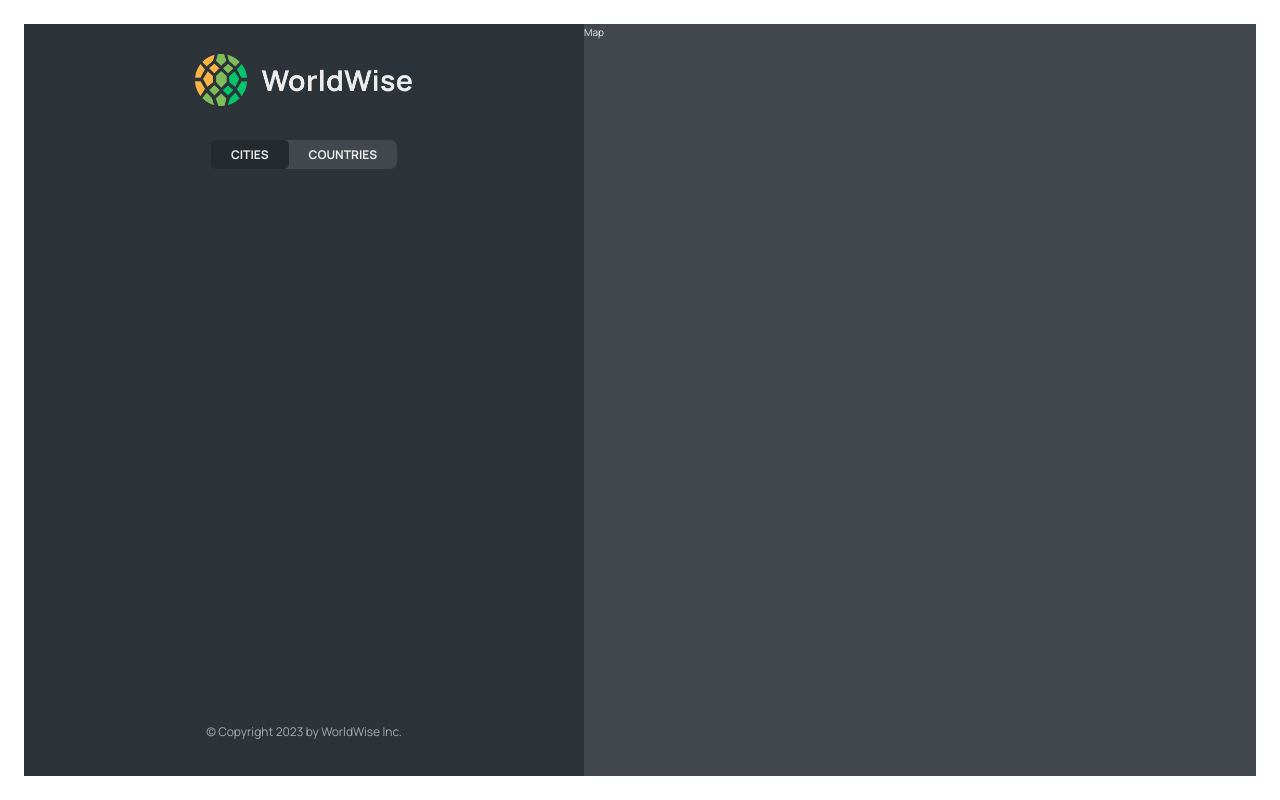
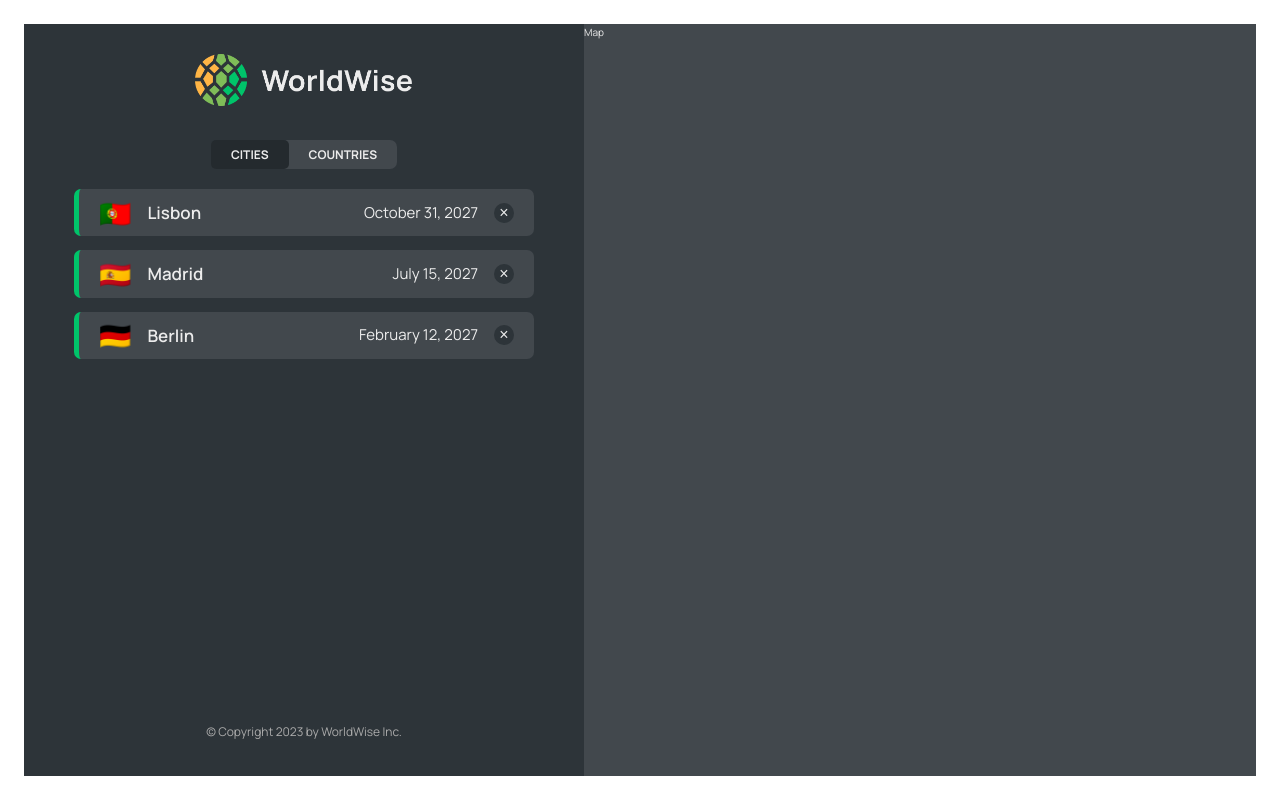
Before and after one commit to getOutOfHereInSmallSteps/React-WorldWise, a React (Vite) app: page /app/cities in a window 1280 px wide. Built offline with nearby package versions, Linux system fonts and the light colour scheme; data requests are answered from the project's data file.

Commit message:
implemented CityList component

```diff
--- a/package.json
+++ b/package.json
@@ -8,7 +8,7 @@
     "build": "vite build",
     "lint": "eslint . --ext js,jsx --report-unused-disable-directives --max-warnings 0",
     "preview": "vite preview",
-    "server": "json-server --watch data/cities.json --port 8000 -delay 500"
+    "server": "json-server --watch data/cities.json --port 8000 --delay 500"
   },
   "dependencies": {
     "json-server": "^0.17.3",
--- a/src/App.jsx
+++ b/src/App.jsx
@@ -1,4 +1,4 @@
-import React from 'react';
+import React, { useEffect, useState } from 'react';
 import { BrowserRouter, Route, Routes } from 'react-router-dom';
 
 import Homepage from './pages/Homepage/Homepage';
@@ -9,7 +9,29 @@
 import AppLayout from './pages/AppLayout/AppLayout';
 import CityList from './components/City/CityList';
 
+const BASE_API = 'http://localhost:8000';
+
 const App = () => {
+  const [cities, setCities] = useState([]);
+  const [isLoading, setIsLoading] = useState(false);
+
+  useEffect(() => {
+    const fetchCities = async () => {
+      try {
+        setIsLoading(true);
+        const res = await fetch(`${BASE_API}/cities`);
+        const citiesData = await res.json();
+        setCities(citiesData);
+      } catch (e) {
+        console.error(e.message);
+      } finally {
+        setIsLoading(false);
+      }
+    };
+
+    fetchCities();
+  }, []);
+
   return (
     <BrowserRouter>
       <Routes>
@@ -19,7 +41,10 @@
         <Route path="/login" element={<Login />} />
         <Route path="app" element={<AppLayout />}>
           <Route index element={<CityList />} />
-          <Route path="cities" element={<CityList />} />
+          <Route
+            path="cities"
+            element={<CityList cities={cities} isLoading={isLoading} />}
+          />
           <Route path="countries" element={<p>Countries</p>} />
           <Route path="form" element={<p>Form</p>} />
         </Route>
--- /dev/null
+++ b/src/components/City/CityItem.jsx
@@ -0,0 +1,32 @@
+import React from 'react';
+
+import styles from './CityItem.module.css';
+
+import PropTypes from 'prop-types';
+
+const formatDate = date =>
+  new Intl.DateTimeFormat('en', {
+    day: 'numeric',
+    month: 'long',
+    year: 'numeric',
+  }).format(new Date(date));
+
+const CityItem = ({ city }) => {
+  const { cityName, emoji, date } = city;
+
+  return (
+    <li className={styles.cityItem}>
+      <span className={styles.emoji}>{emoji}</span>
+      <h3 className={styles.name}>{cityName}</h3>
+      <time className={styles.date}>{formatDate(date)}</time>
+
+      <button className={styles.deleteBtn}>&times;</button>
+    </li>
+  );
+};
+
+CityItem.propTypes = {
+  city: PropTypes.object,
+};
+
+export default CityItem;
--- a/src/components/City/CityList.jsx
+++ b/src/components/City/CityList.jsx
@@ -2,8 +2,32 @@
 
 import styles from './CityList.module.css';
 
-const CityList = () => {
-  return <ul className={styles.cityList}></ul>;
+import Spinner from '../UI/Spinner';
+import Message from '../UI/Message';
+import CityItem from './CityItem';
+
+import PropTypes from 'prop-types';
+
+const CityList = ({ isLoading, cities }) => {
+  if (isLoading) return <Spinner />;
+
+  if (!cities.length)
+    return (
+      <Message>Add your first city by clicking on a city on the map</Message>
+    );
+
+  return (
+    <ul className={styles.cityList}>
+      {cities.map(el => (
+        <CityItem key={el.id} city={el} />
+      ))}
+    </ul>
+  );
+};
+
+CityList.propTypes = {
+  cities: PropTypes.array,
+  isLoading: PropTypes.bool,
 };
 
 export default CityList;
--- a/src/components/UI/Message.jsx
+++ b/src/components/UI/Message.jsx
@@ -1,11 +1,16 @@
-import styles from "./Message.module.css";
+import styles from './Message.module.css';
 
-function Message({ message }) {
+import PropTypes from 'prop-types';
+function Message({ children }) {
   return (
     <p className={styles.message}>
-      <span role="img">👋</span> {message}
+      <span role="img">👋</span> {children}
     </p>
   );
 }
 
+Message.propTypes = {
+  children: PropTypes.node,
+};
+
 export default Message;
```
